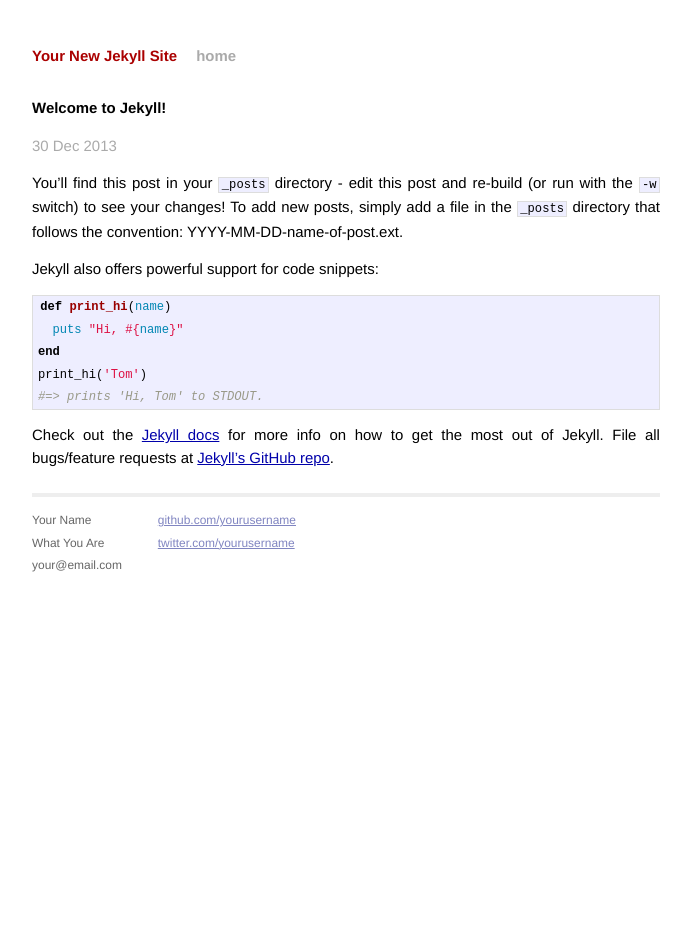
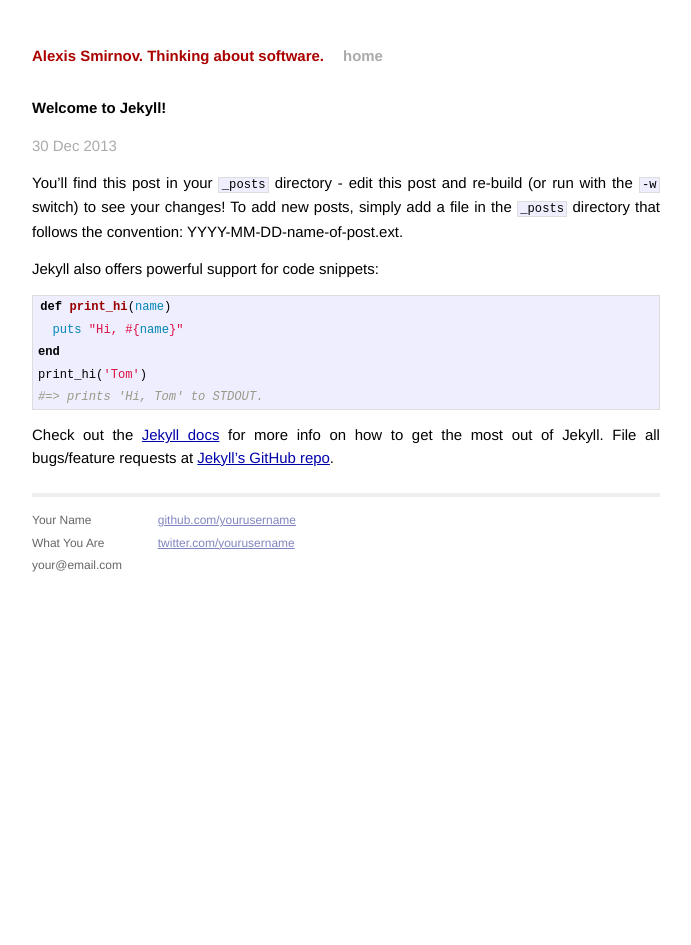
Before and after one commit to alexissmirnov/alexissmirnov.github.io, a Jekyll site: the page built from _posts/2013-12-30-welcome-to-jekyll.markdown, in a window 1280 px wide. Shown: the whole page, without its empty margins (294-985 px from the left). Built offline with Jekyll 4.4.1, drawn with Linux system fonts in a browser that asks for light colours; Markdown is read by kramdown in place of the engine named in the settings.

Commit message:
config change

```diff
--- a/_config.yml
+++ b/_config.yml
@@ -1,3 +1,3 @@
-name: Your New Jekyll Site
+name: Alexis Smirnov. Thinking about software.
 markdown: redcarpet
 pygments: true
```
